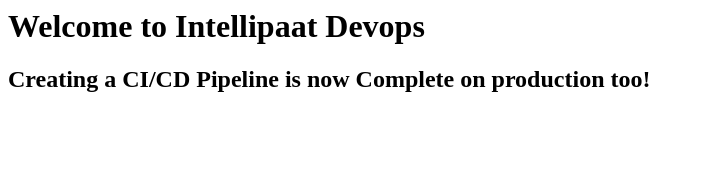
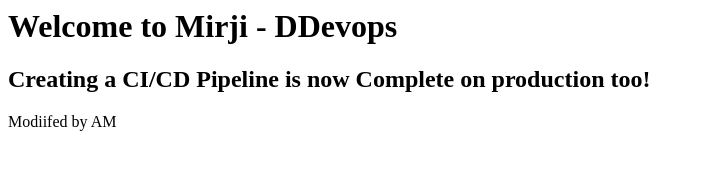
Before and after one commit to mirjianand/website, a plain HTML site: page index.html in a window 1280 px wide. Shown: the whole page, without its empty margins (0-704 px from the left). Drawn offline with Linux system fonts and the light colour scheme.

Commit message:
Changed the content of index file

```diff
--- a/index.html
+++ b/index.html
@@ -1,7 +1,8 @@
 <html>
-<title>Jenkins CI/CD Pipeline</title>
+<title>Jenkins CI/CD Pipeline (by AM)</title>
 <body>
-<h1> Welcome to Intellipaat Devops </h1>
+<h1> Welcome to Mirji - DDevops </h1>
 <h2>Creating a CI/CD Pipeline is now Complete on production too!</h2>
+<p>Modiifed by AM</p>
 </body>
 </html>
```
